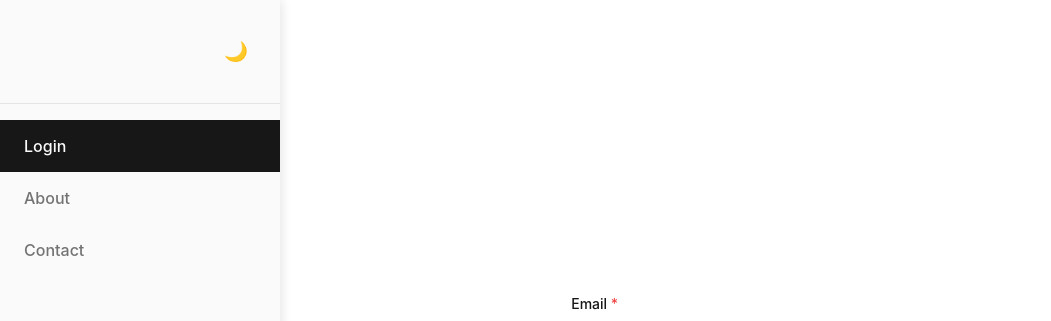
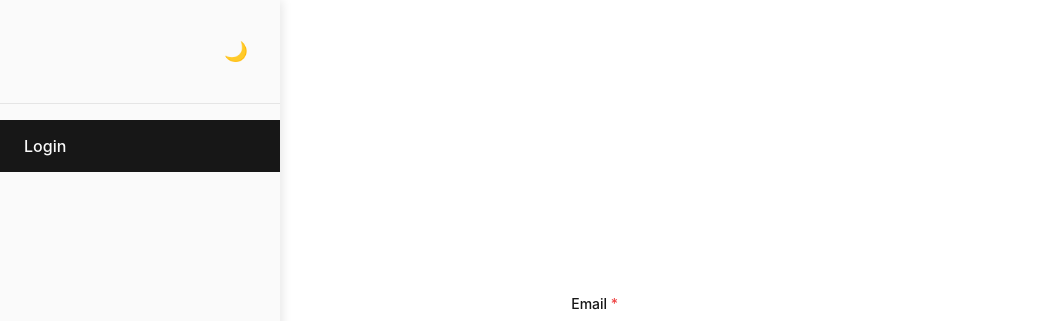
Before and after one commit to penko93ata/login-page-app, a Next.js app: page /en/login in a window 1280 px wide. Shown: the top 321 px of the page, without its empty margins (0-1051 px from the left). Built offline with nearby package versions, Linux system fonts and the light colour scheme.

Commit message:
Deleting dummy pages and links

```diff
--- a/components/ui/Sidebar.tsx
+++ b/components/ui/Sidebar.tsx
@@ -15,11 +15,7 @@ type LanguageItem = {
   name: string;
 };
 
-const navigationItems = [
-  { key: "/login", label: "Login" },
-  { key: "/about", label: "About" },
-  { key: "/contact", label: "Contact" },
-];
+const navigationItems = [{ key: "/login", label: "Login" }];
 
 const languages: LanguageItem[] = [
   { code: "en", flag: "🇺🇸", name: "English" },
--- a/lib/session.ts
+++ b/lib/session.ts
@@ -1,6 +1,6 @@
+import "server-only";
 import { jwtVerify, SignJWT } from "jose";
 import { cookies } from "next/headers";
-import "server-only";
 
 const secretKey = "NEXTAUTH_SECRET";
 const encodedKey = new TextEncoder().encode(secretKey);
```
Also changed, not shown: app/[locale]/about/page.tsx (deleted, +0 -7 lines), app/[locale]/contact/page.tsx (deleted, +0 -7 lines).
